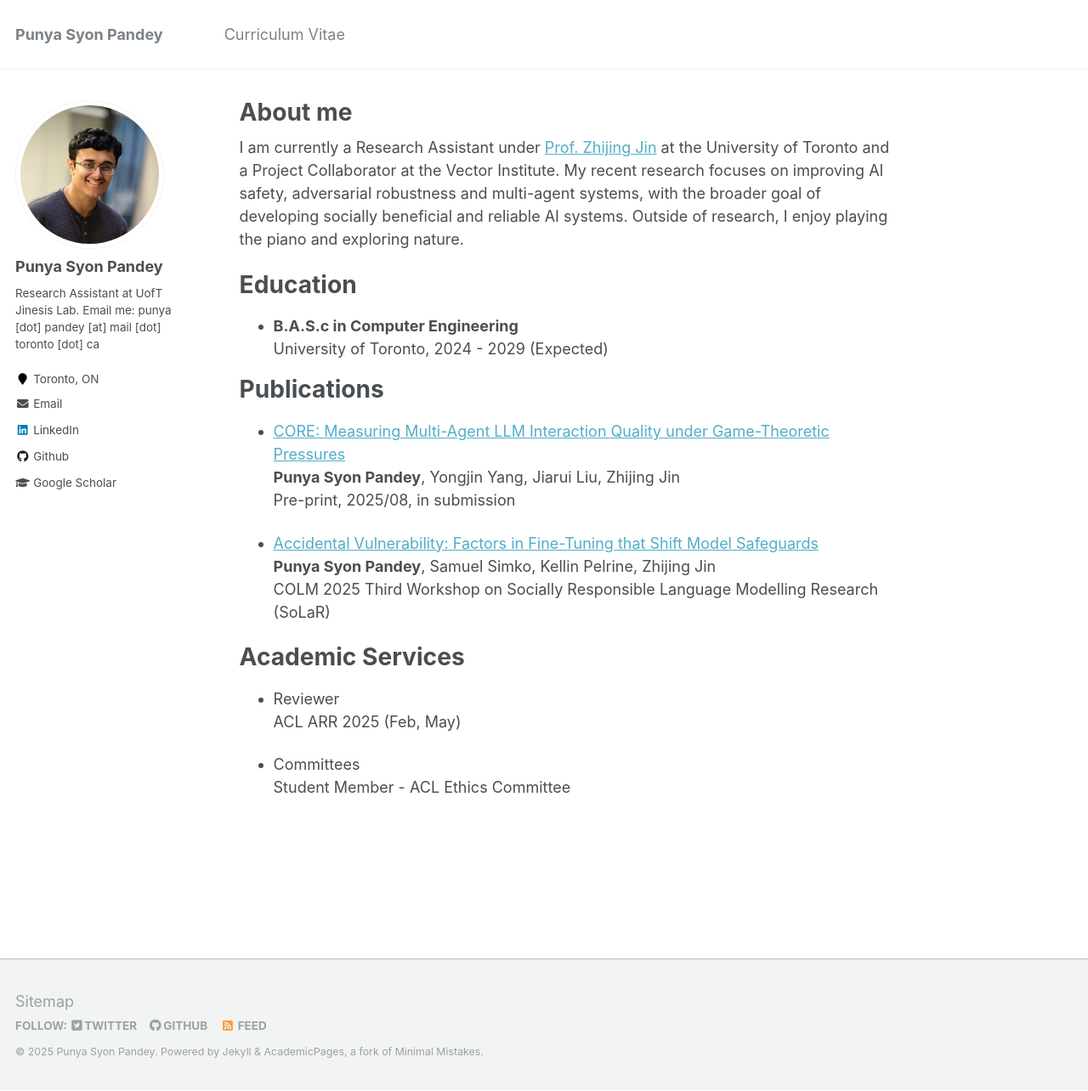
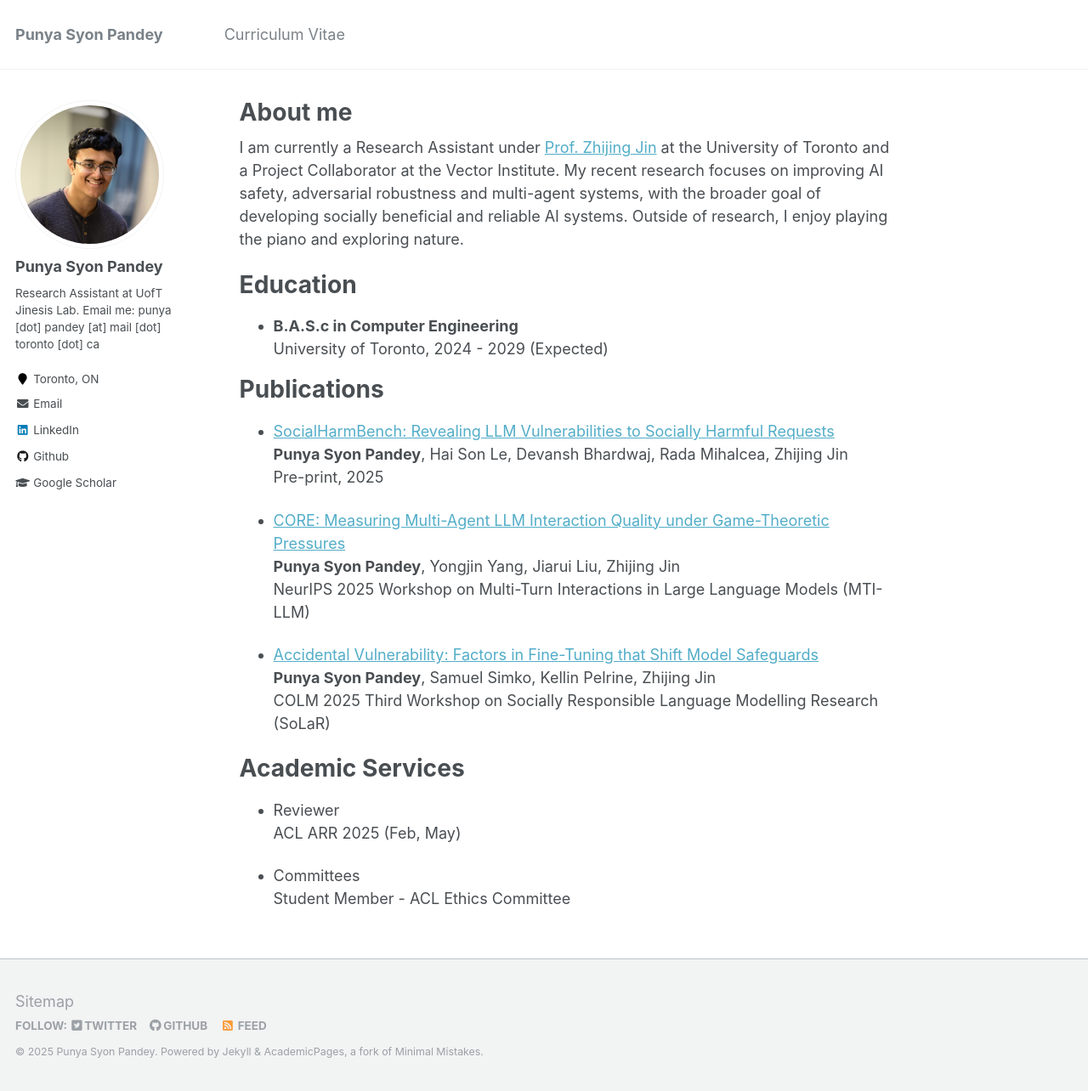
Before and after one commit to psyonp/psyonp.github.io, a Jekyll site: the page built from _pages/about.md, in a window 1280 px wide and 1284 px high. Shown: the whole window at 85% size. Built offline with Jekyll 4.4.1, drawn with Linux system fonts in a browser that asks for light colours.

Commit message:
Update about.md

```diff
--- a/_pages/about.md
+++ b/_pages/about.md
@@ -17,9 +17,13 @@ University of Toronto, 2024 - 2029 (Expected)
 
 Publications
 ======
+* [SocialHarmBench: Revealing LLM Vulnerabilities to Socially Harmful Requests](https://arxiv.org/abs/2510.04891v1) <br />
+  **Punya Syon Pandey**, Hai Son Le, Devansh Bhardwaj, Rada Mihalcea, Zhijing Jin <br />
+  Pre-print, 2025
+
 * [CORE: Measuring Multi-Agent LLM Interaction Quality under Game-Theoretic Pressures](https://arxiv.org/abs/2508.11915) <br />
   **Punya Syon Pandey**, Yongjin Yang, Jiarui Liu, Zhijing Jin <br />
-  Pre-print, 2025/08, in submission
+  NeurIPS 2025 Workshop on Multi-Turn Interactions in Large Language Models (MTI-LLM)
 
 * [Accidental Vulnerability: Factors in Fine-Tuning that Shift Model Safeguards](https://arxiv.org/abs/2505.16789) <br />
   **Punya Syon Pandey**, Samuel Simko, Kellin Pelrine, Zhijing Jin <br />
```
